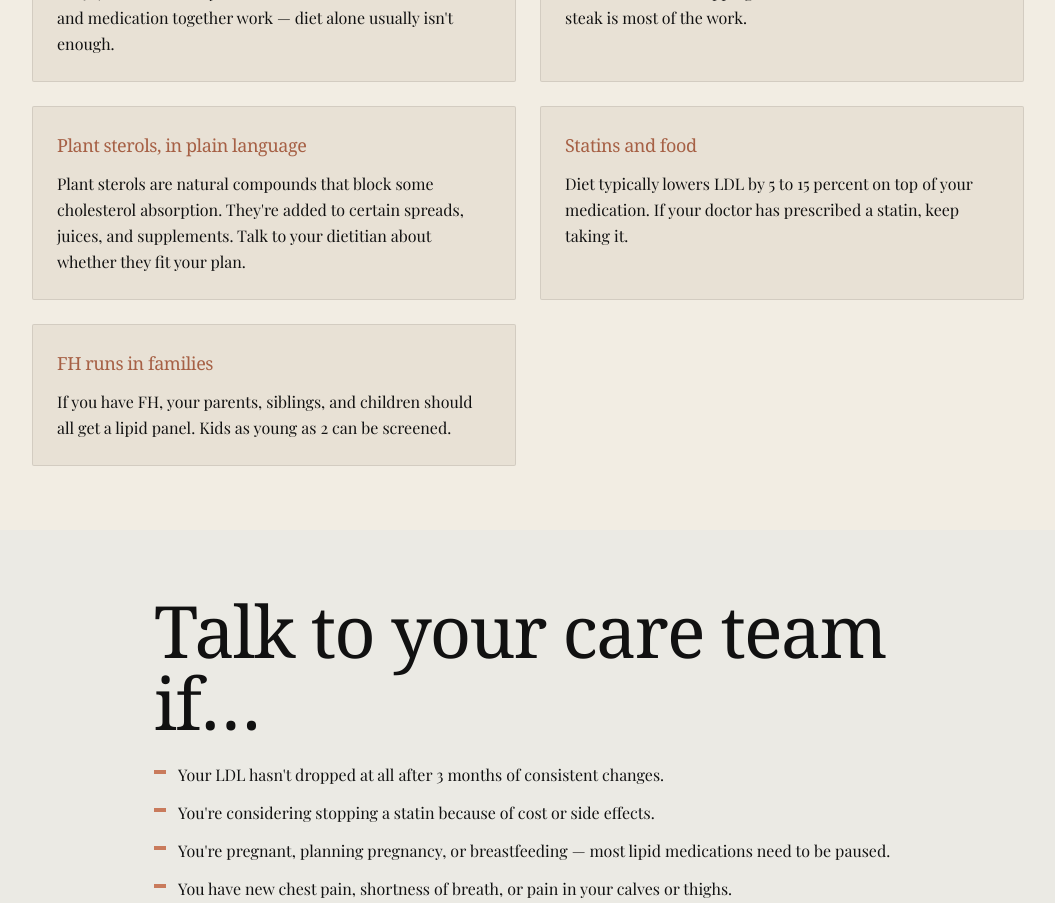
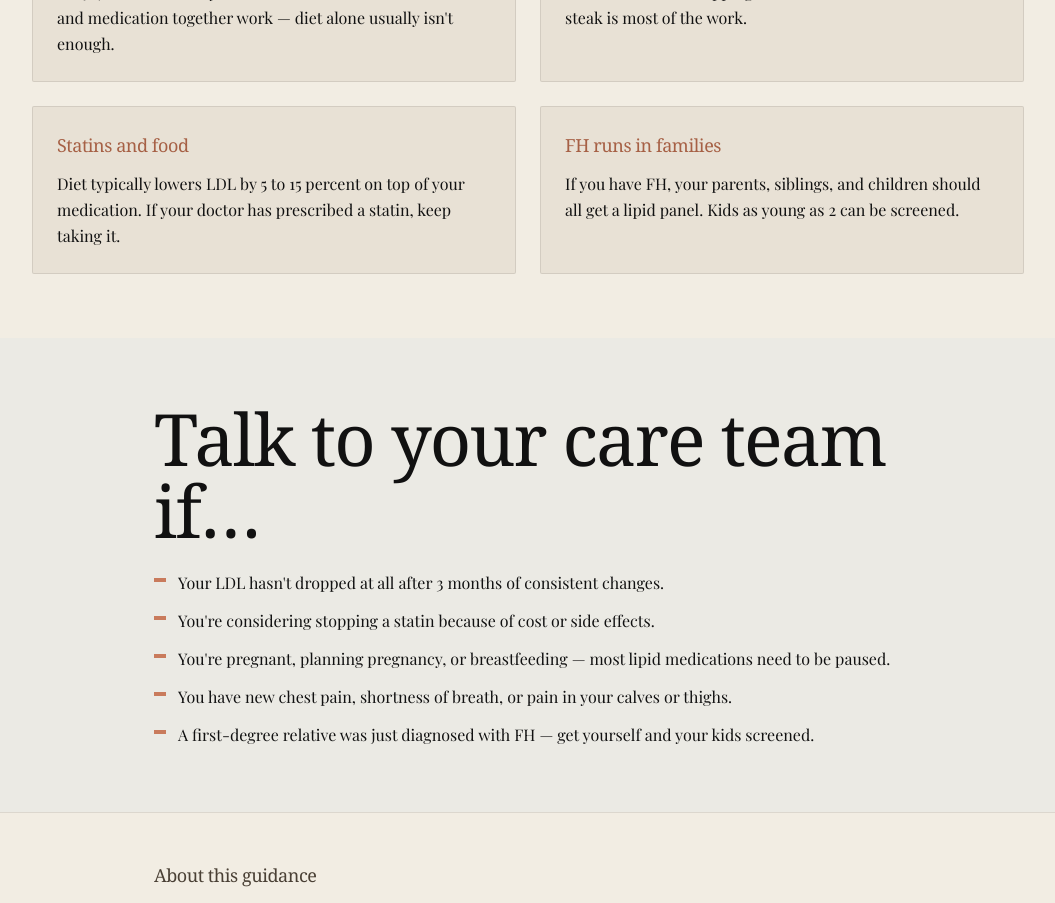
Before and after one commit to MartinT787/website_MT2, a React (Vite) app: page /cholesterol in a window 1280 px wide. Shown: the part 1720-2623 px from the top of the page, without its empty margins (112-1167 px from the left). Built offline with nearby package versions, Linux system fonts and the light colour scheme; a web font is replaced by a local one.

Commit message:
content: remove plant sterols card from cholesterol profile

```diff
--- a/src/content/profiles/fh.ts
+++ b/src/content/profiles/fh.ts
@@ -52,10 +52,6 @@ export const fh: ProfileContent = {
       body: "Saturated fat. The fat in butter, cheese, fatty meat, palm oil, and coconut oil. Swapping olive oil for butter and fish for steak is most of the work.",
     },
     {
-      title: "Plant sterols, in plain language",
-      body: "Plant sterols are natural compounds that block some cholesterol absorption. They're added to certain spreads, juices, and supplements. Talk to your dietitian about whether they fit your plan.",
-    },
-    {
       title: "Statins and food",
       body: "Diet typically lowers LDL by 5 to 15 percent on top of your medication. If your doctor has prescribed a statin, keep taking it.",
     },
```
